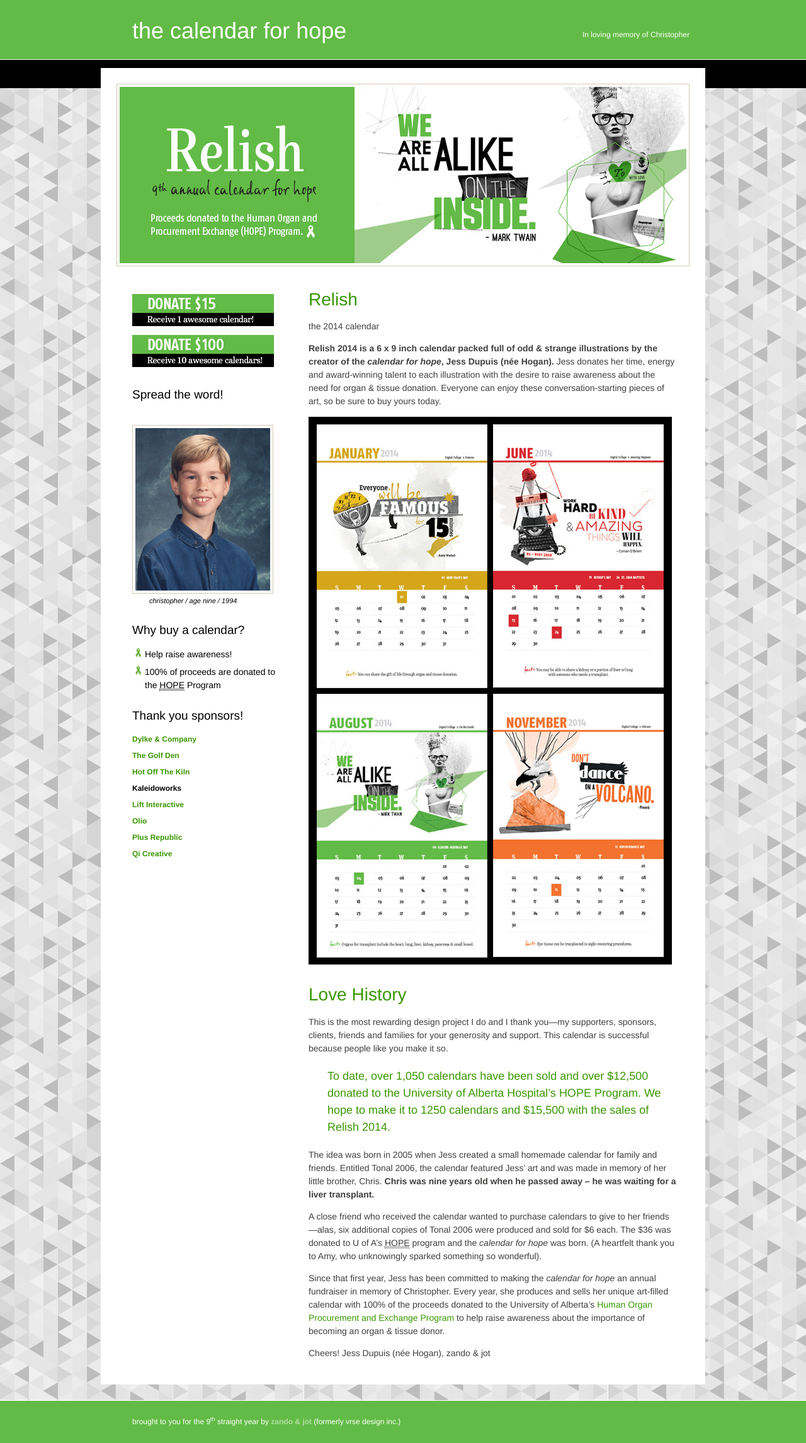
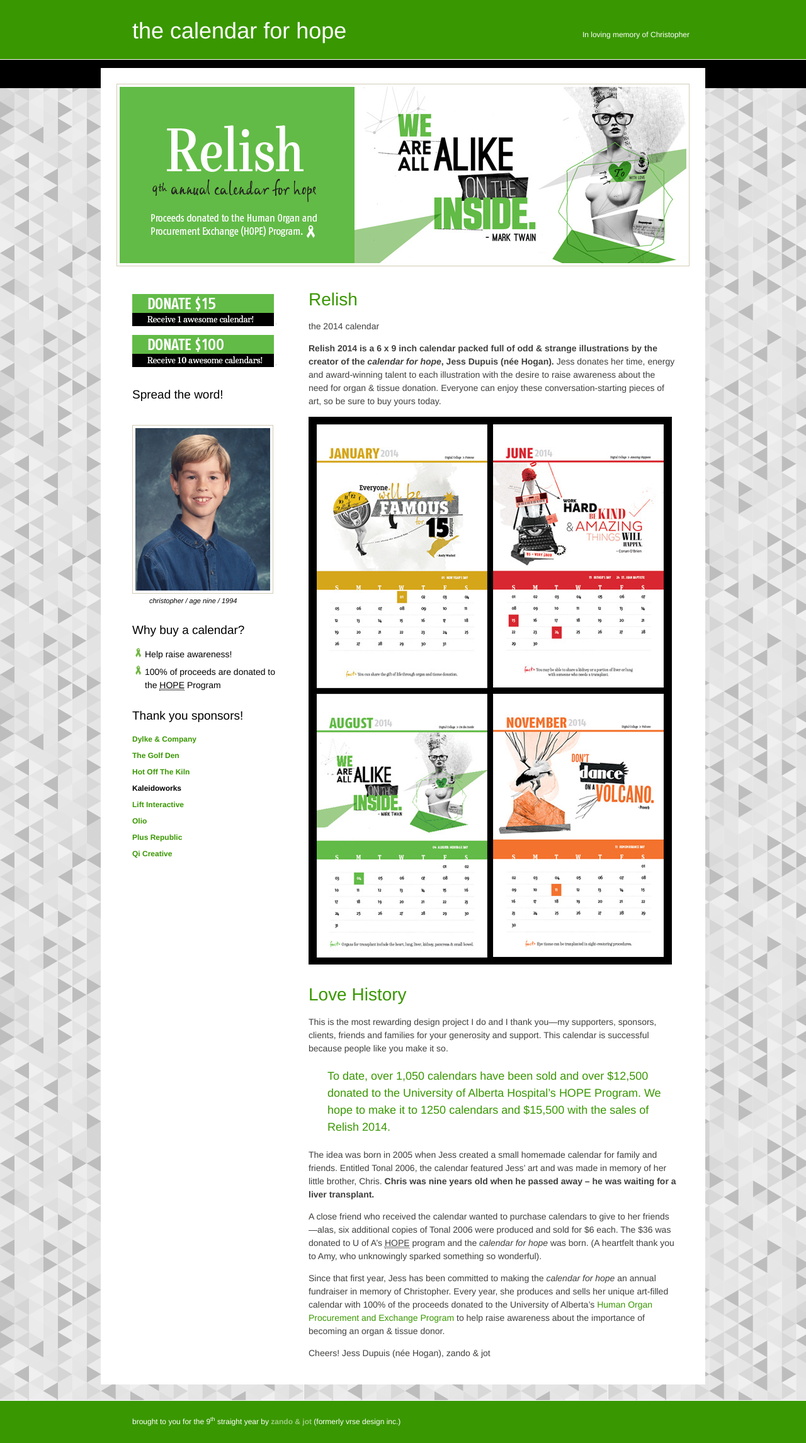
Before and after one commit to elidupuis/calendarforhope.com, a Jekyll site: the page built from index.md, in a window 1280 px wide. Shown: the whole page at 63% size. Built offline with Jekyll 4.4.1, drawn with Linux system fonts in a browser that asks for light colours; nearby versions of some CDN libraries.

Commit message:
update color

```diff
--- a/css/style.css
+++ b/css/style.css
@@ -49,12 +49,12 @@ textarea {
   color: #222;
 }
 ::-moz-selection {
-  background: #62bb46;
+  background: #399701;
   color: #fff;
   text-shadow: none;
 }
 ::selection {
-  background: #62bb46;
+  background: #399701;
   color: #fff;
   text-shadow: none;
 }
@@ -70,7 +70,7 @@ a:visited {
   color: #399701;
 }
 a:hover {
-  color: #5ffc02;
+  color: #4cca01;
 }
 a:focus {
   outline: thin dotted;
@@ -333,7 +333,7 @@ abbr {
 **	=branding
 ************************/
 header {
-  background: #62bb46;
+  background: #399701;
   border-bottom: 1px solid #fff;
   padding: 15px 0;
 }
@@ -444,8 +444,8 @@ form p {
 }
 #thanks-modal {
   background: #f5efe1;
-  border: 8px solid #62bb46;
-  border-color: rgba(96, 186, 69, 0.65);
+  border: 8px solid #399701;
+  border-color: rgba(56, 152, 1, 0.65);
   color: #000000;
   font-size: 16px;
   padding: 30px;
@@ -474,7 +474,7 @@ form p {
 **	=site-info
 ************************/
 #site-info {
-  background: #62bb46;
+  background: #399701;
   border-top: 1px solid #fff;
   min-height: 30px;
   margin: 25px 0 0;
--- a/css/style.less
+++ b/css/style.less
@@ -1,8 +1,8 @@
 @import "mixins.less";
 
 @c1: #000;
-@c2: #62bb46;
-@c3: #399701;
+@c2: #399701;
+@c3: @c2;
 
 // #352912 > #352912 > #000
 // #4F851B > #c49f04 > #62bb46
@@ -30,7 +30,7 @@ body, button, input, select, textarea { font-family: sans-serif; color: #222; }
 
 a { color: @c3; .transition(color .2s ease-in-out); }
 a:visited { color: @c3; }
-a:hover { color: lighten(@c3, 20%); }
+a:hover { color: lighten(@c3, 10%); }
 a:focus { outline: thin dotted; }
 a:hover, a:active { outline: 0; }
 
```
